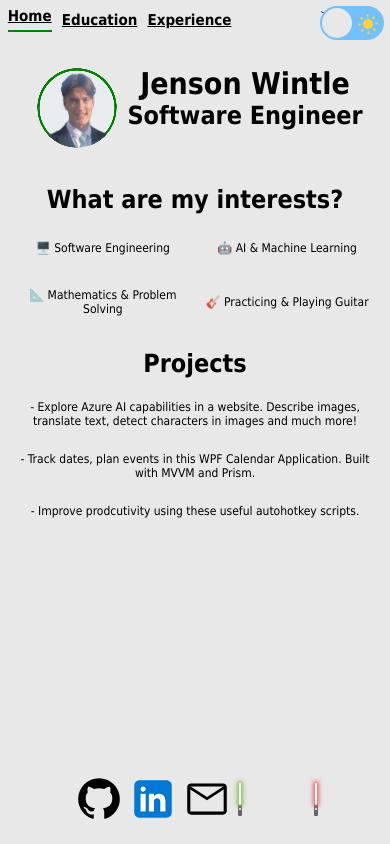
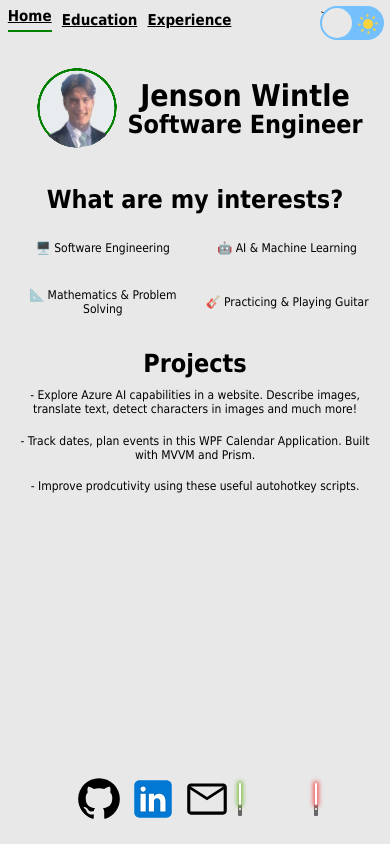
Before and after one commit to Jensooon/jenson-wintle.dev, an Angular app: page /home in a window 390 px wide. Built offline with nearby package versions, Linux system fonts and the light colour scheme.

Commit message:
Implemented links to project section.

```diff
--- a/src/app/home/home.component.css
+++ b/src/app/home/home.component.css
@@ -21,6 +21,40 @@
   flex-direction: column;
   align-items: center;
 }
+
+h2 {
+  margin-top: -10%;
+}
 .user-card {
   grid-area: user-card;
 }
+
+a {
+  font-size: 20px;
+  font-weight: 500;
+  font-family: "Caveat", Tahoma, Geneva, Verdana, sans-serif;
+  text-align: center;
+  text-decoration: none;
+  color: inherit;
+  margin-bottom: 5%;
+}
+a:visited {
+  color: inherit;
+}
+a:hover {
+  color: #5cadd2;
+}
+
+/* Tablet size (768px to 1024px) */
+@media (min-width: 768px) and (max-width: 1024px) {
+  a {
+    font-size: 13px;
+  }
+}
+
+/* Mobile size (max-width: 767px) */
+@media (max-width: 767px) {
+  a {
+    font-size: 12px;
+  }
+}
--- a/src/app/home/home.component.html
+++ b/src/app/home/home.component.html
@@ -7,8 +7,8 @@
     <app-user-card class="user-card"></app-user-card>
 
     <div class="headings">
-      <a class="title">Jenson Wintle</a>
-      <a class="sub-title">Software Engineer</a>
+      <h1 class="title">Jenson Wintle</h1>
+      <h2>Software Engineer</h2>
     </div>
   </div>
 
@@ -24,15 +24,17 @@
 
   <section appScrollReveal>
     <h1 class="sub-title">Projects</h1>
-    <p>
+    <a href="https://github.com/Jensooon/AzureAiWebsiteJW">
       - Explore Azure AI capabilities in a website. Describe images, translate
       text, detect characters in images and much more!
-    </p>
-    <p>
+    </a>
+    <a href="https://github.com/Jensooon/WPFCalendarApp">
       - Track dates, plan events in this WPF Calendar Application. Built with
       MVVM and Prism.
-    </p>
-    <p>- Improve prodcutivity using these useful autohotkey scripts.</p>
+    </a>
+    <a href="https://www.bath.ac.uk/catalogues/2022-2023/ma/MA20216.html"
+      >- Improve prodcutivity using these useful autohotkey scripts.</a
+    >
   </section>
   <!--
   <section appScrollReveal>
--- a/src/styles.css
+++ b/src/styles.css
@@ -31,6 +31,13 @@ h1 {
 }
 
 .sub-title {
+  font-size: 35px; /* 14px */
+  font-weight: 1000;
+  font-family: "Caveat", Tahoma, Geneva, Verdana, sans-serif;
+  margin-bottom: 3%;
+}
+
+h2 {
   font-size: 35px; /* 14px */
   font-weight: 1000;
   font-family: "Caveat", Tahoma, Geneva, Verdana, sans-serif;
@@ -105,6 +112,9 @@ p {
   h1 {
     font-size: 40px;
   }
+  h2 {
+    font-size: 30px; /* Adjusted for tablet */
+  }
   h3 {
     font-size: 25px;
   }
@@ -133,6 +143,9 @@ p {
   h1 {
     font-size: 30px;
   }
+  h2 {
+    font-size: 25px; /* Adjusted for mobile */
+  }
   h3 {
     font-size: 20px;
   }
```
